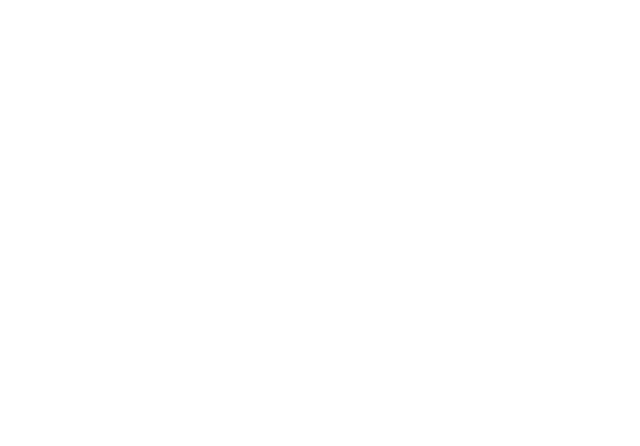
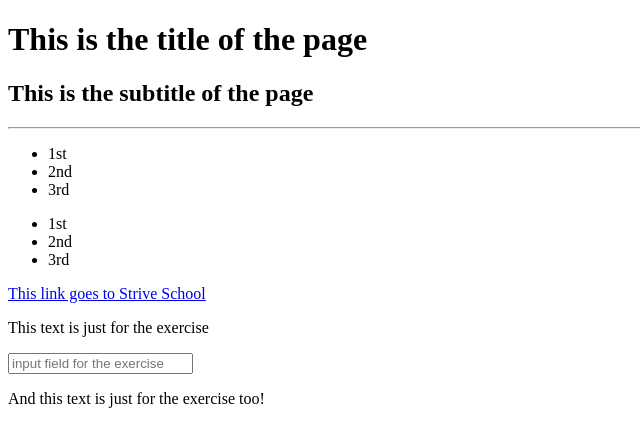
Before and after one commit to kennyoungC/M1-D8, a plain HTML site: page index.html in a window 1280 px wide. Shown: the whole page, without its empty margins (0-640 px from the left). Drawn offline with Linux system fonts and the light colour scheme.

Commit message:
exercise 1,2 and 3 solved

```diff
--- a/index.html
+++ b/index.html
@@ -1,108 +1,49 @@
-<head>
-  <script>
-    /* EXERCISE 1
-    Write a function for changing the title of the document in something else.
-    */
+<!DOCTYPE html>
+<html lang="en">
+  <head>
+    <meta charset="UTF-8" />
+    <meta http-equiv="X-UA-Compatible" content="IE=edge" />
+    <meta name="viewport" content="width=device-width, initial-scale=1.0" />
+    <link rel="stylesheet" href="./style.css" />
+    <title>Document</title>
+  </head>
+  <body>
+    <header>
+      <h1>This is the title of the page</h1>
+      <h2>This is the subtitle of the page</h2>
+    </header>
+    <main>
+      <hr />
 
-    const changeTitle = function (newTitle) {
-      //
-    };
+      <ul id="firstList">
+        <li>1st</li>
+        <li>2nd</li>
+        <li>3rd</li>
+      </ul>
 
-    /* EXERCISE 2
-    Write a function for changing the class of the title of the page in "myHeading".
-    */
+      <ul id="secondList">
+        <li>1st</li>
+        <li>2nd</li>
+        <li>3rd</li>
+      </ul>
 
-    const addClassToTitle = function () {
-      //
-    };
+      <a href="strive.school">This link goes to Strive School</a>
 
-    /* EXERCISE 3
-    Write a function for changing the text of only the p which are children of a div.
-    */
+      <div>
+        <p>This text is just for the exercise</p>
+      </div>
 
-    const changePcontent = function () {
-      //
-    };
-
-    /* EXERCISE 4
-    Write a function for changing the destination of every link to https://www.google.com
-    */
-
-    const changeUrls = function () {
-      //
-    };
-
-    /* EXERCISE 5
-     Write a function for adding a new item in the second list.
-     */
-
-    const addToTheSecond = function (content) {
-      //
-    };
-
-    /* EXERCISE 6
-    Write a function for adding a second paragraph to the div.
-    */
-
-    const addParagraph = function (content) {
-      //
-    };
-
-    /* EXERCISE 7
-    Write a function for making the first UL disappear.
-    */
-
-    const firstUlDisappear = function () {
-      //
-    };
-
-    /* EXERCISE 8
-    Write a function for making the background of every UL green.
-    */
-
-    const paintItGreen = function () {
-      //
-    };
-
-    /* EXERCISE 9
-    Make the heading of the page change color every time the user clicks on it.
-    */
-
-    const makeItClickable = function () {
-      //
-    };
-
-    /* EXERCISE 10
-    Change the footer text with something else when the user clicks on it.
-    */
-
-    const changeFooterText = function () {
-      //
-    };
-
-    /* EXERCISE 11
-    Attach an event listener to the input field in the page for console logging its value just after any keystroke.
-    */
-
-    const inputField = document.getElementById("input-field");
-    // ...
-
-    /* EXERCISE 12
-    Create a new welcome alert message when the page successfully loads.
-    */
-
-    window.onload = function () {
-      //
-    };
-
-    /* EXERCISE 13
-    Use HTML5 tags to divide the content of the page in a more semantic way.
-    */
-  </script>
-
-  <style>
-    .myHeading {
-      color: red;
-    }
-  </style>
-</head>
+      <div>
+        <input
+          type="text"
+          id="input-field"
+          placeholder="input field for the exercise"
+        />
+      </div>
+    </main>
+    <footer>
+      <p>And this text is just for the exercise too!</p>
+    </footer>
+    <script src="./script.js"></script>
+  </body>
+</html>
--- /dev/null
+++ b/script.js
@@ -0,0 +1,102 @@
+/* EXERCISE 1
+    Write a function for changing the title of the document in something else.
+    */
+
+const changeTitle = function (newTitle) {
+  document.querySelector(`h1`).textContent = `This is the new title`;
+};
+// changeTitle();
+/* EXERCISE 2
+    Write a function for changing the class of the title of the page in "myHeading".
+    */
+
+const addClassToTitle = function () {
+  document.querySelector(`h1`).classList.add(`myHeading`);
+};
+// addClassToTitle();
+/* EXERCISE 3
+    Write a function for changing the text of only the p which are children of a div.
+    */
+
+const changePcontent = function () {
+  document.querySelector(
+    `div > p`
+  ).textContent = `This is the new text content of this new paragragh`;
+};
+// changePcontent();
+/* EXERCISE 4
+    Write a function for changing the destination of every link to https://www.google.com
+    */
+
+const changeUrls = function () {
+  for (links of document.querySelectorAll(`a`)) {
+    links.innerHTML = `https://www.google.com`;
+  }
+};
+// changeUrls();
+/* EXERCISE 5
+     Write a function for adding a new item in the second list.
+     */
+
+const addToTheSecond = function (content) {
+  document.getElementById(`secondList`).classList.add(`li`);
+};
+addToTheSecond();
+/* EXERCISE 6
+    Write a function for adding a second paragraph to the div.
+    */
+
+const addParagraph = function (content) {
+  //
+};
+
+/* EXERCISE 7
+    Write a function for making the first UL disappear.
+    */
+
+const firstUlDisappear = function () {
+  //
+};
+
+/* EXERCISE 8
+    Write a function for making the background of every UL green.
+    */
+
+const paintItGreen = function () {
+  //
+};
+
+/* EXERCISE 9
+    Make the heading of the page change color every time the user clicks on it.
+    */
+
+const makeItClickable = function () {
+  //
+};
+
+/* EXERCISE 10
+    Change the footer text with something else when the user clicks on it.
+    */
+
+const changeFooterText = function () {
+  //
+};
+
+/* EXERCISE 11
+    Attach an event listener to the input field in the page for console logging its value just after any keystroke.
+    */
+
+const inputField = document.getElementById("input-field");
+// ...
+
+/* EXERCISE 12
+    Create a new welcome alert message when the page successfully loads.
+    */
+
+window.onload = function () {
+  //
+};
+
+/* EXERCISE 13
+    Use HTML5 tags to divide the content of the page in a more semantic way.
+    */
--- /dev/null
+++ b/style.css
@@ -0,0 +1,3 @@
+.myHeading {
+  color: red;
+}
```
